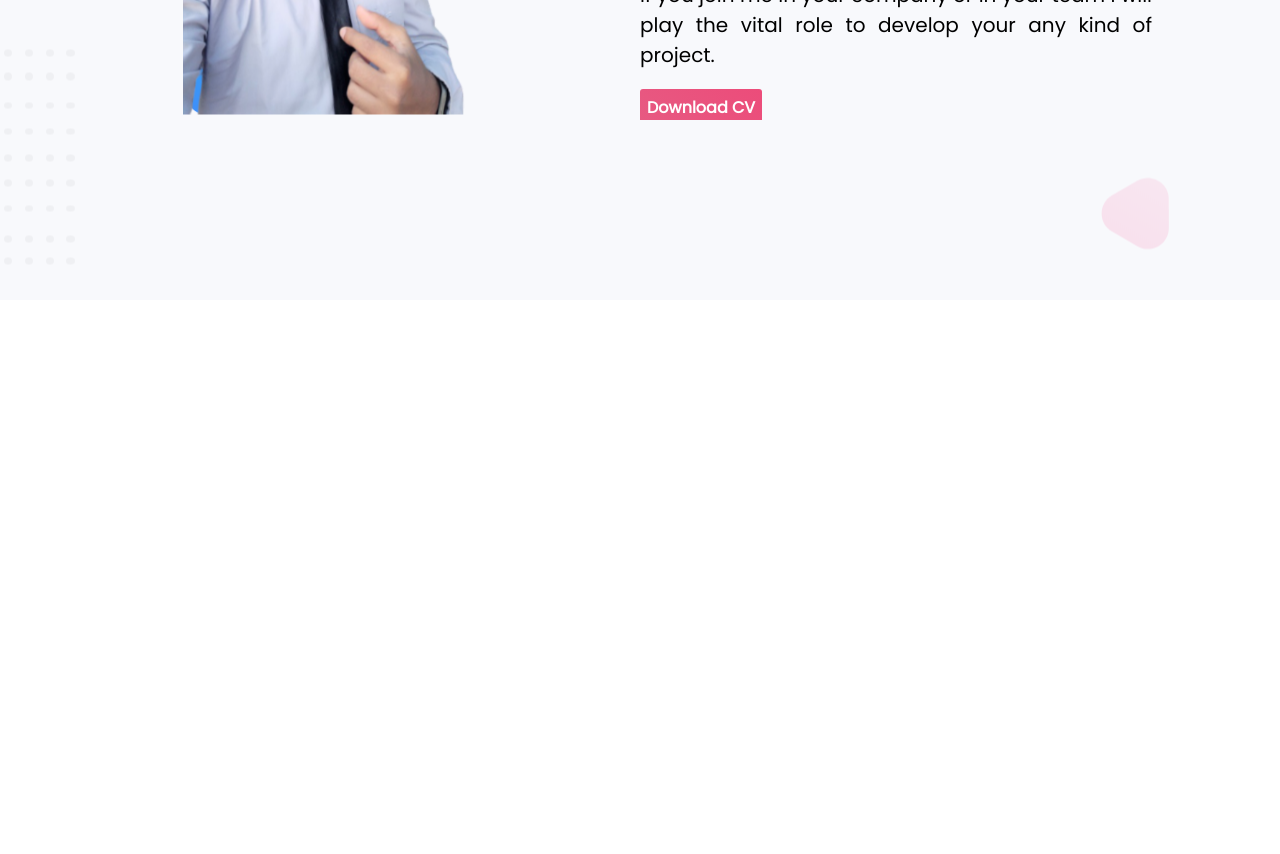
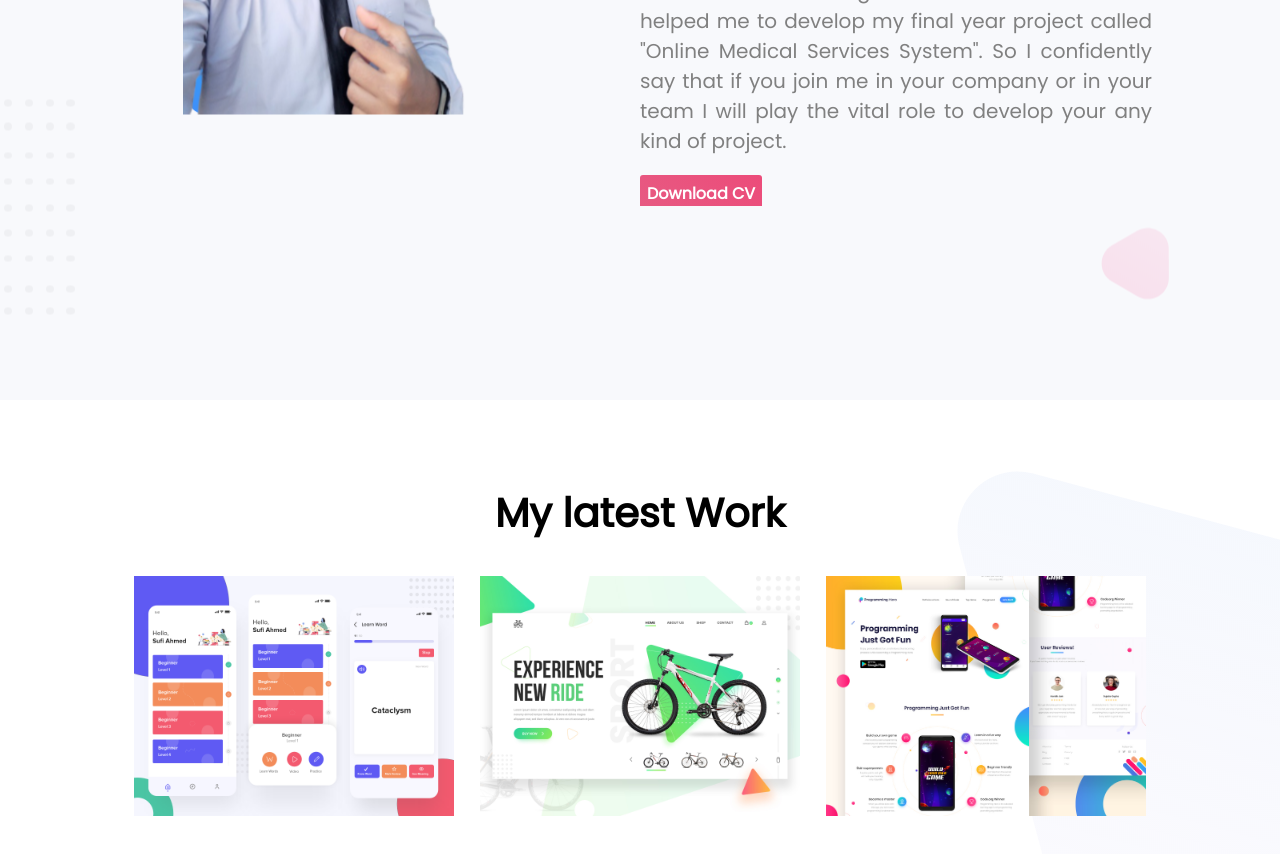
Before and after one commit to mehedi6892/personal-website-update, a plain HTML site: page index.html in a window 1280 px wide. Shown: the part 1350-2204 px from the top of the page. Before the commit the page ends 1650 px from the top, so only its background shows below. Drawn offline with Linux system fonts and the light colour scheme.

Commit message:
latest work section done

```diff
--- a/index.html
+++ b/index.html
@@ -24,17 +24,30 @@
             <img src="images/mehedi2.png" alt="">
         </div>
         <div class= "right-half-biography">
-            <h1>Biography</h1>
+            <h2>Biography</h2>
             <p>I am Md.Mehedi Hasan.I have completed
                  my graduation B.Sc. in Computer Science
                  and Engineering at Daffodil International University.
-                 Along with my degree I completed JavaScript, PHP,MySQL, Laravel courses on udemy
-                 and various technologies which  I learnt has helped me to develop
+                 Along with my degree I have completed JavaScript, PHP,MySQL, Laravel courses on udemy
+                 and various technologies which  I have learnt that helped me to develop
                   my final year project called "Online Medical Services System".
                  So I confidently say that if you join me in your company or in your team
                  I will play the vital role to develop your any kind of project.</p>
                  <a class="link-button" href="">Download CV</a>
         </div>
     </section>
+
+    <section class="latest-work">
+        <h2>My latest Work</h2>
+        <div class="project1 project">
+            <img src="images/latest-work/work-1.png" alt="">
+        </div>
+        <div class="project2 project">
+            <img src="images/latest-work/work-2.jpg" alt="">
+        </div>
+        <div class="project3 project">
+            <img src="images/latest-work/work-3.jpg" alt="">
+        </div>
+    </section>
 </body>
 </html>
--- a/style.css
+++ b/style.css
@@ -6,12 +6,15 @@ body{
 
 /*typography*/
 h1 {
-    font-size: 60px;
+    font-size: 50px;
+
 }
 h2{
-    font-size: 30px;
+    font-size: 40px;
+    font-weight: 5px;
 }
 p{
+    color: gray;
     text-align: justify;
     font-size: 20px;
     padding-bottom: 5px;
@@ -69,12 +72,13 @@ section {
     font-weight: 700;
 }
 
-/*---biography-----*/
+/*---biography Section-----*/
 .biography{
     width: 100%;
     background-image: url("images/biography-bg.png");
     background-repeat: no-repeat;
     background-position: center;
+    padding-bottom: 100px;
 
 
 }
@@ -94,10 +98,60 @@ section {
     float: left;
     overflow: hidden;
     margin-left: 5%;
+    margin-top: 150px;
 
 }
 
 .left-half-biography img{
     width: 100%;
-    height: 650px;
+    min-height: 650px;
 }
+
+/*---Latest work Section-----*/
+.latest-work{
+    padding-top:50px;
+    padding-bottom: 30px;
+    width: 100%;
+    background-image: url("images/latest-work-bg.png");
+    background-repeat: no-repeat;
+    background-position: center;
+}
+.latest-work{
+    width: 100%;
+    text-align: center;
+}
+
+.project1{
+    float: left;
+    overflow: hidden;
+    width:25%;
+    margin-left:10.5%;
+}
+.project2{
+    float: left;
+    overflow: hidden;
+    margin-left:2%;
+    width: 25%;
+
+}
+.project3{
+    float: left;
+    overflow: hidden;
+    width: 25%;
+    margin-left: 2%;
+    margin-right: 10.5%;
+}
+
+.project img{
+    width: 100%;
+
+}
+
+.project{
+    transition: transform .2s;
+}
+
+.project:hover{
+
+    transform: scale(1.1);
+}
```
